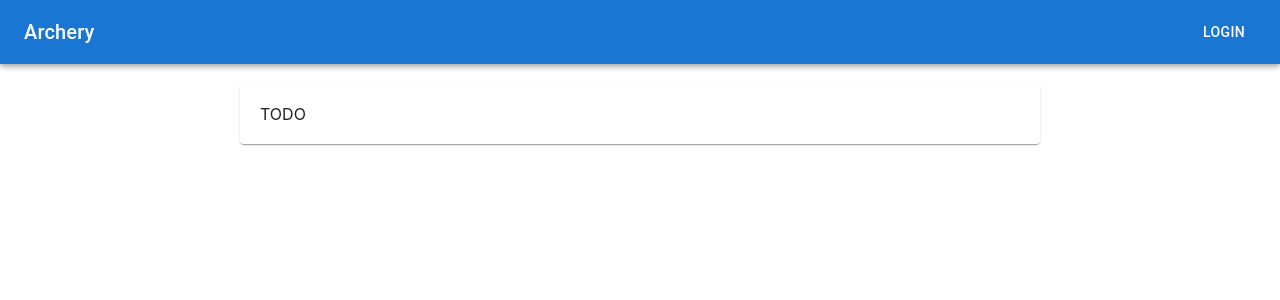
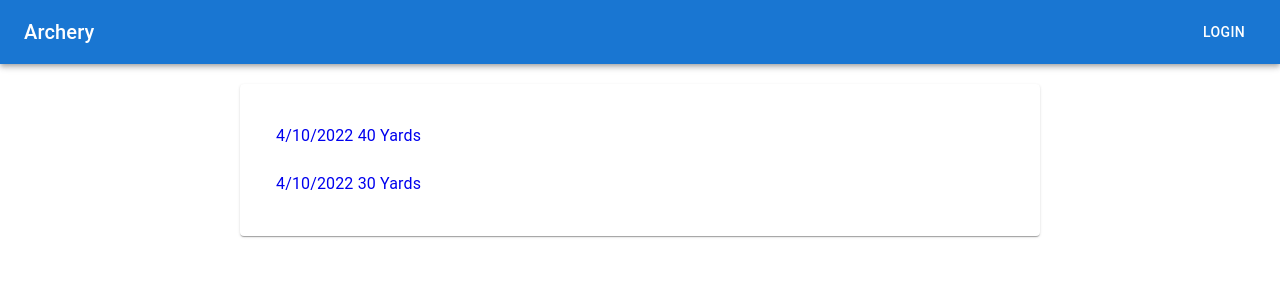
Before and after one commit to LauSam09/archery, a React (Create React App) app: page /sessions in a window 1280 px wide. Shown: the top 300 px of the page. Built offline with nearby package versions, Linux system fonts and the light colour scheme; no server answers; the HTML template or start-up script is replaced by a standard one.

Commit message:
Add initial in-memory list view

```diff
--- a/src/App.tsx
+++ b/src/App.tsx
@@ -2,9 +2,12 @@ import Box from "@mui/material/Box";
 import { Paper } from "@mui/material";
 
 import { AppBar } from "./components";
+import { BrowserRouter, Navigate, Route, Routes } from "react-router-dom";
+import { Sessions } from "./views";
 
 export default function App() {
   return (
+    <BrowserRouter>
       <Box sx={{ flexGrow: 1 }}>
         <AppBar />
         <Box
@@ -15,8 +18,14 @@ export default function App() {
             marginTop: "20px",
           }}
         >
-        <Paper sx={{ padding: "20px" }}>TODO</Paper>
+          <Paper sx={{ padding: "20px" }}>
+            <Routes>
+              <Route path="/sessions" element={<Sessions />} />
+              <Route path="*" element={<Navigate to="/sessions" />} />
+            </Routes>
+          </Paper>
         </Box>
       </Box>
+    </BrowserRouter>
   );
 }
--- /dev/null
+++ b/src/models/index.ts
@@ -0,0 +1,2 @@
+export * from "./session";
+export * from "./unit";
--- /dev/null
+++ b/src/models/unit.ts
@@ -0,0 +1,4 @@
+export enum Unit {
+  Yards = "Yards",
+  Metres = "Metres",
+}
--- /dev/null
+++ b/src/views/Sessions.tsx
@@ -0,0 +1,38 @@
+import { Box, List, ListItem, ListItemText } from "@mui/material";
+import { Link } from "react-router-dom";
+
+import { Session, Unit } from "../models";
+
+const sessions: Session[] = [
+  {
+    id: "abc",
+    distance: 40,
+    distanceUnit: Unit.Yards,
+    face: "122",
+    sessionTimestamp: new Date(),
+  },
+  {
+    id: "def",
+    distance: 30,
+    distanceUnit: Unit.Yards,
+    face: "122",
+    sessionTimestamp: new Date(),
+  },
+];
+
+export const Sessions = () => {
+  return (
+    <Box>
+      <List>
+        {sessions.map((session) => (
+          <ListItem key={session.id} component={Link} to={session.id}>
+            <ListItemText>
+              {session.sessionTimestamp.toLocaleDateString()} {session.distance}{" "}
+              {session.distanceUnit}
+            </ListItemText>
+          </ListItem>
+        ))}
+      </List>
+    </Box>
+  );
+};
--- /dev/null
+++ b/src/views/index.ts
@@ -0,0 +1 @@
+export * from "./Sessions";
```
Also changed, not shown: src/models/session.ts (added, +9 -0 lines). Lines whose indentation alone changed are shown as unchanged.
